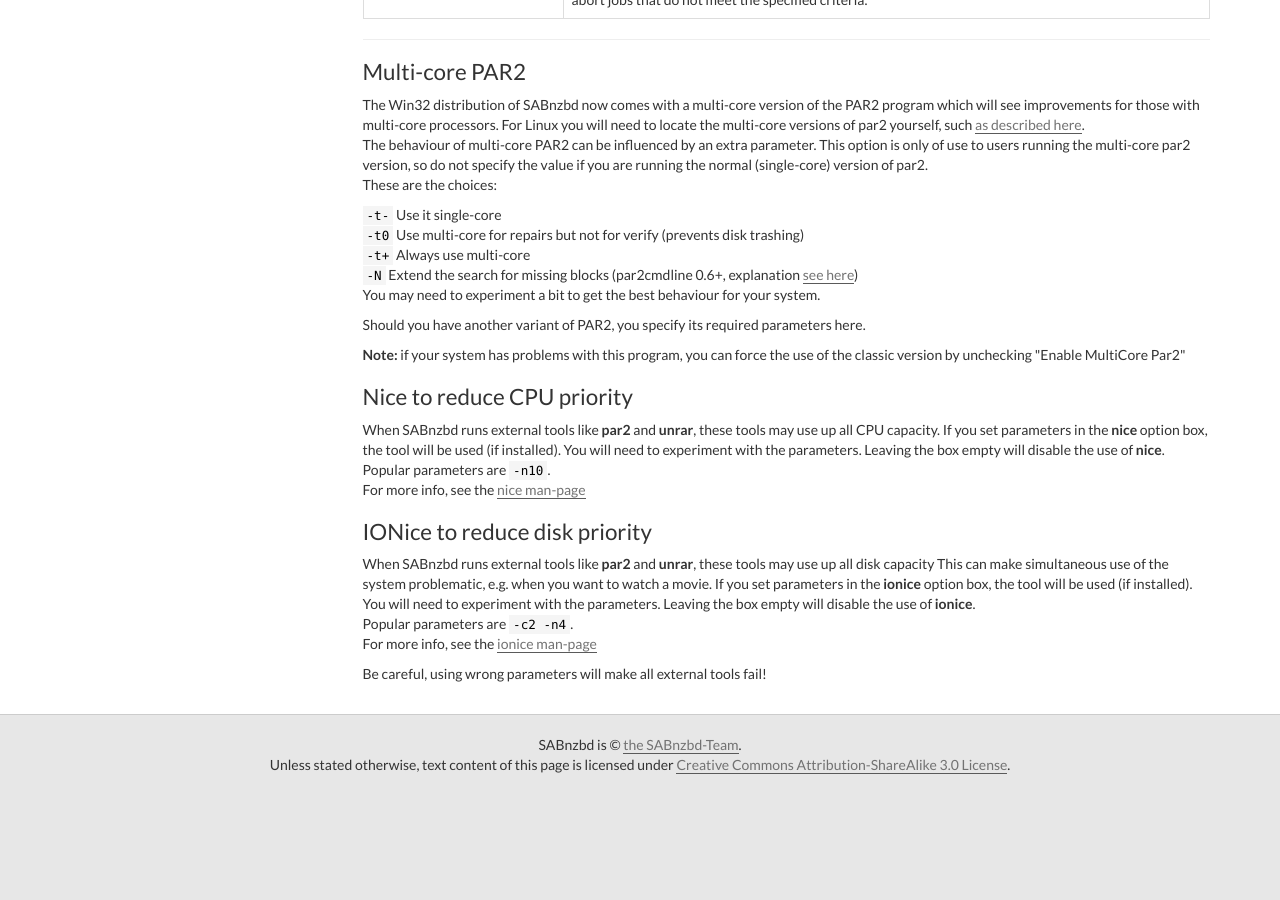
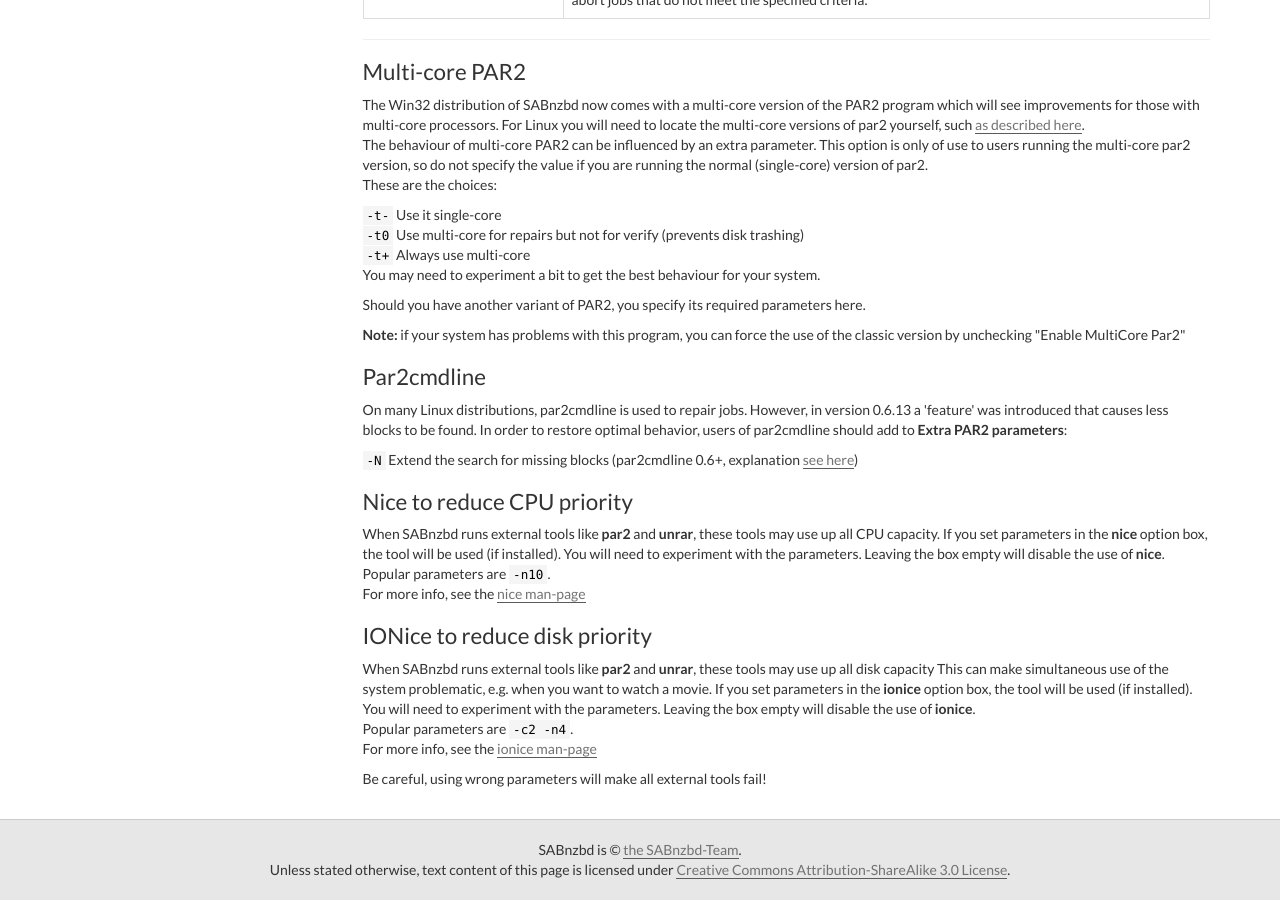
Before and after one commit to sabnzbd/sabnzbd.github.io, a Jekyll site: the page built from wiki/configuration/1.1/switches.html, in a window 1280 px wide and 900 px high, scrolled down 3720 px. Built offline with Jekyll 4.4.1, drawn with Linux system fonts in a browser that asks for light colours; before the commit the page ends 4515 px from its top, so only the background shows below that.

Commit message:
Update par2cmdline info

```diff
--- a/wiki/configuration/1.1/switches.html
+++ b/wiki/configuration/1.1/switches.html
@@ -111,7 +111,7 @@
         </tr>
         <tr>
             <td><strong>Extra PAR2 parameters</strong></td>
-            <td>See <a href="#multi-core">Multi-core PAR2</a>.</td>
+            <td>See <a href="#multi-core">Multi-core PAR2</a> and <a href="#par2cmdline">Par2cmdline</a>.</td>
         </tr>
         <tr>
             <td><strong>Enable SFV-based checks</strong></td>
@@ -265,11 +265,16 @@
 <p><code>-t-</code> Use it single-core<br>
     <code>-t0</code> Use multi-core for repairs but not for verify (prevents disk trashing)<br>
     <code>-t+</code> Always use multi-core<br>
-    <code>-N</code> Extend the search for missing blocks (par2cmdline 0.6+, explanation <a href="https://github.com/Parchive/par2cmdline/issues/65">see here</a>)<br>
+
     You may need to experiment a bit to get the best behaviour for your system.
 </p>
 <p>Should you have another variant of PAR2, you specify its required parameters here.</p>
 <p><strong>Note:</strong> if your system has problems with this program, you can force the use of the classic version by unchecking "Enable MultiCore Par2"</p>
+
+<h2 id="par2cmdline">Par2cmdline</h2>
+<p>On many Linux distributions, par2cmdline is used to repair jobs. However, in version 0.6.13 a 'feature' was introduced that causes less blocks to be found. In order to restore optimal behavior, users of par2cmdline should add to <strong>Extra PAR2 parameters</strong>:
+<p><code>-N</code> Extend the search for missing blocks (par2cmdline 0.6+, explanation <a href="https://github.com/Parchive/par2cmdline/issues/65">see here</a>)<br>
+
 <h2 id="toc8"><span>Nice to reduce CPU priority</span></h2>
 <p><a name="nice"></a> When SABnzbd runs external tools like <strong>par2</strong> and <strong>unrar</strong>, these tools may use up all CPU capacity.
     If you set parameters in the <strong>nice</strong> option box, the tool will be used (if installed).
```
